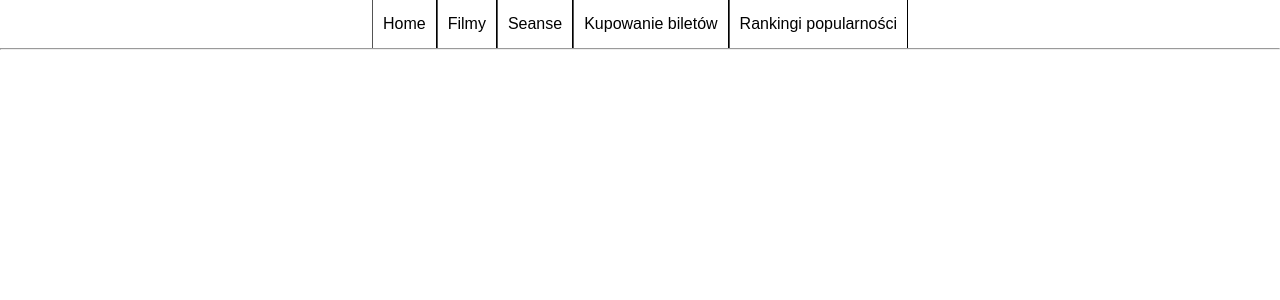
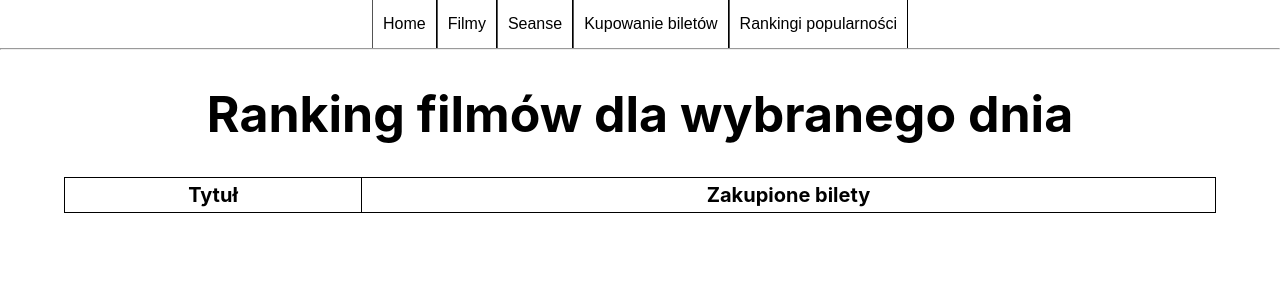
Before and after one commit to matryt-8/React, a React (Create React App) app in the folder apka/: page /moviesrank in a window 1280 px wide. Shown: the top 300 px of the page. Built offline with nearby package versions, Linux system fonts and the light colour scheme.

Commit message:
added MoviesRank component with route

```diff
--- a/apka/src/App.js
+++ b/apka/src/App.js
@@ -12,7 +12,7 @@ import BuyTicket from "./Others/BuyTicket";
 import './Styles/App.css';
 import Home from "./Others/TodayScreenings";
 import MoviesRankDay from "./Movies/MoviesRankDay";
-//import MoviesRank from "./Movies/MoviesRank";
+import MoviesRank from "./Movies/MoviesRank";
 axios.defaults.baseURL = "http://localhost:7777/";
 
 class App extends Component{
@@ -125,6 +125,7 @@ class App extends Component{
           <Route exact path="/editscreening/:id" render={({match}) => <EditScreening id={parseInt(match.params.id)} onSubmit={this.editScreening}/>}/>
           <Route exact path="/buyticket" render={() => <BuyTicket onSubmit={this.buyTicket}/>}/>
           <Route exact path="/choosedaytorank" render={()=> <MoviesRankDay />}/>
+          <Route exact path="/moviesrank" render={()=> <MoviesRank />}/>
         </Router>
       </div>
     );
--- a/apka/src/Movies/MoviesRank.js
+++ b/apka/src/Movies/MoviesRank.js
@@ -0,0 +1,46 @@
+import React, { Component } from "react";
+import axios from "axios";
+import "../Styles/App.css";
+import "../Styles/Table.css";
+import "../Styles/Button.css";
+import { Redirect } from "react-router-dom";
+
+axios.defaults.baseURL = "http://localhost:7777/";
+
+class MoviesRank extends Component {
+  constructor(props) {
+    super(props);
+    this.state = {
+      date: null,//new Date(null)
+      redirect: false
+    };
+  }
+
+  componentDidMount = () => {
+    //
+  }
+
+
+  render(){
+    if (this.state.redirect!==true)
+    return(
+      <div className="App">
+        <h1>Ranking filmów dla wybranego dnia</h1>
+        <table className="t-table">
+            <tbody>
+                <tr>
+                    <th>Tytuł</th>
+                    <th>Zakupione bilety</th>
+                </tr>
+            </tbody>
+
+        </table>
+      </div>
+    )
+    else
+    return (
+      <Redirect to="/moviesrank"/>
+    )
+  }
+}
+export default MoviesRank;
--- a/apka/src/Movies/MoviesRankDay.js
+++ b/apka/src/Movies/MoviesRankDay.js
@@ -1,8 +1,9 @@
 import React, { Component } from "react";
 import axios from "axios";
 import "../Styles/App.css";
-import "../Styles/Table.css"
-import "../Styles/Button.css"
+import "../Styles/Table.css";
+import "../Styles/Button.css";
+import { Redirect } from "react-router-dom";
 
 axios.defaults.baseURL = "http://localhost:7777/";
 
@@ -10,7 +11,8 @@ class MoviesRankDay extends Component {
   constructor(props) {
     super(props);
     this.state = {
-      date: null//new Date(null)
+      date: null,//new Date(null)
+      redirect: false
     };
   }
 
@@ -20,13 +22,18 @@ class MoviesRankDay extends Component {
 
 
   render(){
+    if (this.state.redirect!==true)
     return(
       <div className="App">
         <h1>Wybierz dzień dla wygenerowania rankingu filmów</h1>
         <input type="date"/>
         <p> <button className="button">Przejdź do rankingu</button> </p>
       </div>
-    );
+    )
+    else
+    return (
+      <Redirect to="/moviesrank"/>
+    )
   }
 }
 export default MoviesRankDay;
```
